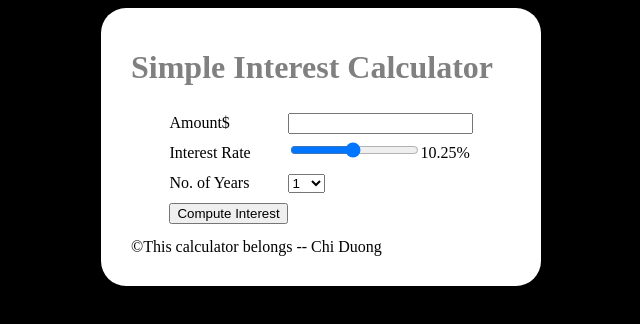
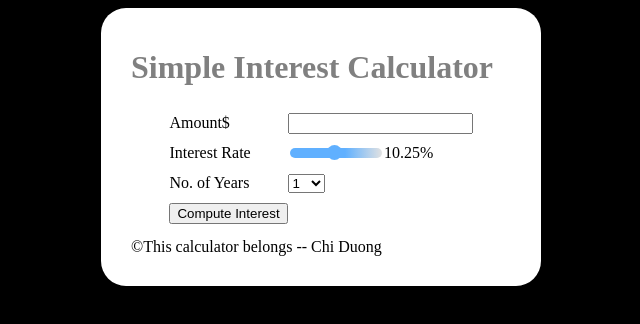
Before and after one commit to bjbuttfly/simplecalc, a plain HTML site: page index.html in a window 1280 px wide. Shown: the whole page, without its empty margins (319-959 px from the left). Drawn offline with Linux system fonts and the light colour scheme.

Commit message:
3rd commit

```diff
--- a/index.html
+++ b/index.html
@@ -10,7 +10,7 @@
 			<H1>Simple Interest Calculator</H1>
 			<form action="" id="mainform">
 				<p><label>Amount$</label> <input type="number"  id="principal"></p>
-				<p><label>Interest Rate</label> <input type="range"  id="rate" min="1" max="20" step="0.25" value="10.25" onchange="showRange();"> <span id="ratevalue">10.25%</span></p>
+				<p><label>Interest Rate</label> <input class="slider" type="range"  id="rate" min="1" max="20" step="0.25" value="10.25" onchange="showRange();"> <span id="ratevalue">10.25</span>%</p>
 				<p><label>No. of Years</label> <select name="years" id="years">
 					<option value="1">1</option>
 					<option value="2">2</option>
--- a/style.css
+++ b/style.css
@@ -16,6 +16,57 @@ h1 {color:grey;
 	font:verdana;
 	padding: 0px 10px;
 }
+
+
+
+
+
+
+
+
+
+.slider{
+
+	-webkit-appearance: none;
+	width: 50%;
+	height: 10px;
+	background: linear-gradient(90deg, dodgerblue 60%, rgb(214,214,214) );
+	outline: none;
+	opacity: 0.7;
+	-webkit-transition: .2s;
+	transition: opacity .2s;
+	border-radius: 12px;
+
+
+}
+
+
+
+
+.slider::-webkit-slider-thumb{
+
+-webkit-appearance: none;
+appearance: none;
+width: 15px;
+height: 15px;
+background:  dodgerblue;
+cursor: pointer;
+border-radius: 50%;
+
+
+}
+
+
+
+
+
+
+
+
+
+
+
+
 
 .maindiv { background-color:white;
 	color:black;
```
